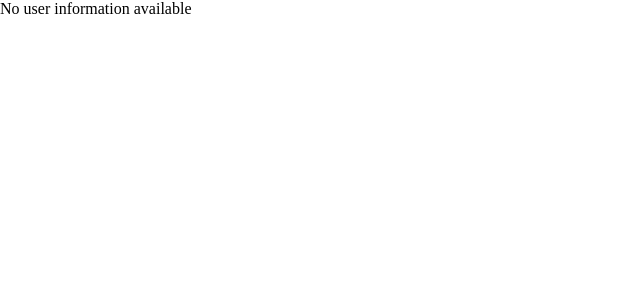
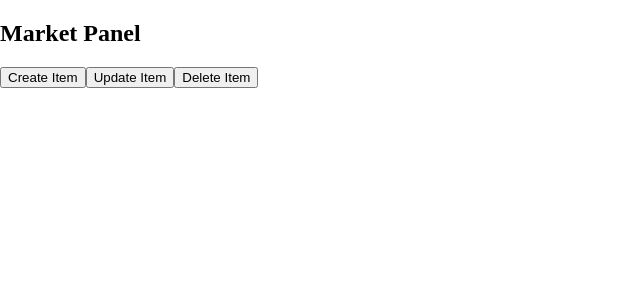
Before and after one commit to omar-albarakeh/Solar-IQ-React, a React (Create React App) app: page /market-panel in a window 1280 px wide. Shown: the top 300 px of the page, without its empty margins (0-640 px from the left). Built offline with nearby package versions, Linux system fonts and the light colour scheme.

Commit message:
React <> marketpanel added

```diff
--- a/src/pages/MarketPanel.jsx
+++ b/src/pages/MarketPanel.jsx
@@ -1,20 +1,19 @@
-import AuthService from '../services/AuthService';
+import React from 'react';
+import { useNavigate } from 'react-router-dom';
 
-function UserProfile() {
-  const user = AuthService.getUser();
-
-  if (!user) {
-    return <div>No user information available</div>;
-  }
+const MarketPanel = () => {
+  const navigate = useNavigate();
 
   return (
-    <div>
-      <h1>User Profile</h1>
-      <p>Email: {user.email}</p>
-      <p>Name: {user.name}</p>
-      <p>Role: {user.type}</p>
+    <div className="market-panel-container">
+      <h2>Market Panel</h2>
+      <div className="market-panel-buttons">
+        <button onClick={() => navigate('/create-item')}>Create Item</button>
+        <button onClick={() => navigate('/update-item')}>Update Item</button>
+        <button onClick={() => navigate('/delete-item')}>Delete Item</button>
+      </div>
     </div>
   );
-}
+};
 
-export default UserProfile;
+export default MarketPanel;
```
